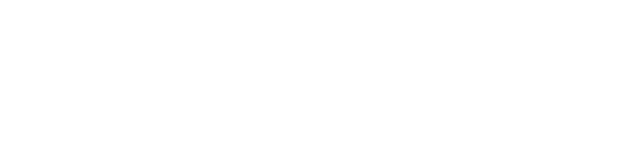
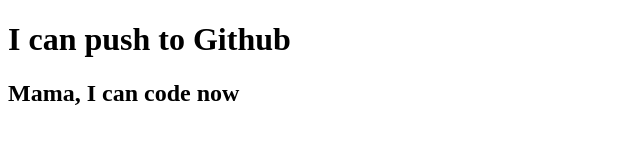
Before and after one commit to Sazid99246/my-second-repo, a plain HTML site: page index.html in a window 1280 px wide. Shown: the whole page, without its empty margins (0-640 px from the left). Drawn offline with Linux system fonts and the light colour scheme.

Commit message:
new commit

```diff
--- a/index.html
+++ b/index.html
@@ -7,6 +7,7 @@
     <title>My second repo</title>
 </head>
 <body>
-
+    <h1>I can push to Github</h1>
+    <h2>Mama, I can code now</h2>
 </body>
 </html>
```
